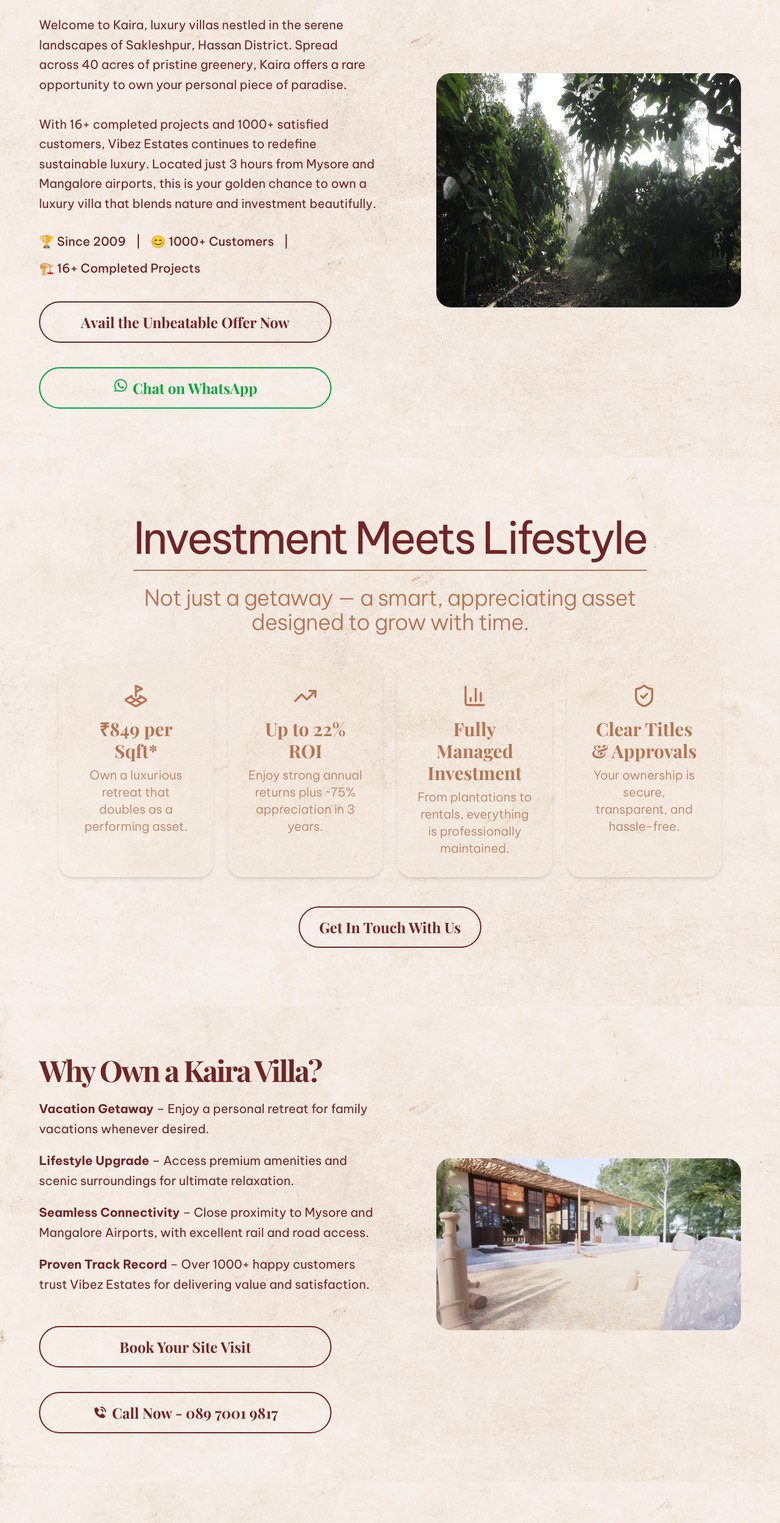
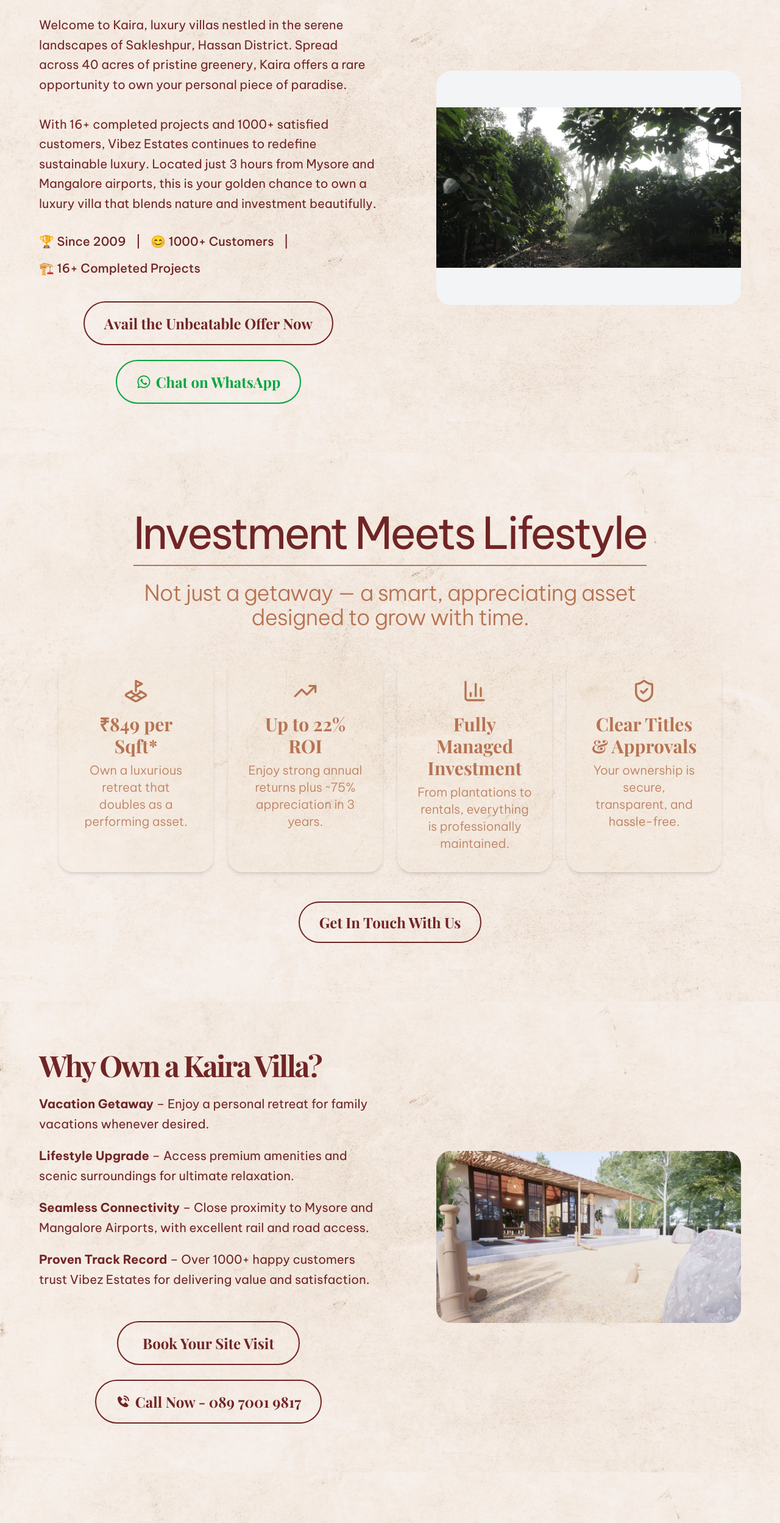
Before and after one commit to abhimanyu-web/kaira-v2, a React (Vite) app: page / in a window 1280 px wide. Shown: the part 1567-4064 px from the top of the page at 61% size. Built offline with nearby package versions, Linux system fonts and the light colour scheme; a web font is replaced by a local one.

Commit message:
fixed errors of buttons and images

```diff
--- a/src/components/Welcome.jsx
+++ b/src/components/Welcome.jsx
@@ -45,23 +45,25 @@
           </div>
 
           {/* CTA Button */}
-          <div className='pt-10'>
+          <div className="pt-10 flex flex-col items-center gap-6">
   <button
-              className='w-120  font-secondary font-bold text-lg sm:text-xl md:text-2xl text-brown px-8 py-4 rounded-[55px] border-2 border-brown hover:bg-brown hover:text-[#F5EDD9] transition duration-300 cursor-pointer'
-              onClick={() => setIsFormOpen(true)}>
+    className="font-secondary font-bold text-lg sm:text-xl md:text-2xl text-brown px-8 py-4 rounded-[55px] border-2 border-brown hover:bg-brown hover:text-[#F5EDD9] transition duration-300 cursor-pointer w-auto min-w-[220px] sm:min-w-[260px] md:min-w-[300px] h-14 sm:h-16 md:h-18"
+    onClick={() => setIsFormOpen(true)}
+  >
     Avail the Unbeatable Offer Now
   </button>
+
   <a
     href="https://wa.me/15551234567"
     target="_blank"
     rel="noopener noreferrer"
-              className="justify-center  w-120 mt-10 flex  gap-2 font-secondary font-bold sm:text-xl md:text-2xl text-green-600 px-8 py-4 rounded-[55px] border-2 border-green-600 hover:bg-green-600 hover:text-white transition duration-300 cursor-pointer"
+    className="flex items-center justify-center gap-2 font-secondary font-bold text-lg sm:text-xl md:text-2xl text-green-600 px-8 py-4 rounded-[55px] border-2 border-green-600 hover:bg-green-600 hover:text-white transition duration-300 cursor-pointer w-auto min-w-[220px] sm:min-w-[260px] md:min-w-[300px] h-14 sm:h-16 md:h-18"
   >
     <FaWhatsapp className="text-2xl" />
     Chat on WhatsApp
   </a>
+</div>
 
-          </div>
 
           {/* Popup Form */}
           {isFormOpen && (
@@ -73,13 +75,16 @@
         </div>
 
         {/* Right Image */}
-        <div className='w-full md:w-1/2 flex justify-center md:justify-end'>
+        <div className="w-full md:w-1/2 flex justify-center md:justify-end">
+  <div className="w-full max-w-md sm:max-w-lg md:max-w-[90%] h-96 rounded-3xl overflow-hidden bg-gray-100">
     <img
       src={coffeeplantaions}
-            alt='coffee-plantations'
-            className='w-full max-w-md sm:max-w-lg md:max-w-[90%] h-96 rounded-3xl'
+      alt="coffee-plantations"
+      className="w-full h-full object-contain"
     />
   </div>
+</div>
+
       </div>
     </section>
   );
--- a/src/components/WhyKaira.jsx
+++ b/src/components/WhyKaira.jsx
@@ -55,22 +55,23 @@
           </div>
 
           {/* CTA Button */}
-          <div className="pt-8">
+<div className="pt-8 flex flex-col items-center gap-6">
   <button
-              className="w-120 font-secondary font-bold text-lg sm:text-xl md:text-2xl text-brown px-8 py-4 rounded-[55px] border-2 border-brown hover:bg-brown hover:text-[#F5EDD9] transition duration-300 cursor-pointer"
     onClick={() => setIsFormOpen(true)}
+    className="font-secondary font-bold text-lg sm:text-xl md:text-2xl text-brown px-8 py-4 rounded-[55px] border-2 border-brown hover:bg-brown hover:text-[#F5EDD9] transition duration-300 cursor-pointer w-auto min-w-[220px] sm:min-w-[260px] md:min-w-[300px] h-14 sm:h-16 md:h-18"
   >
     Book Your Site Visit
   </button>
+
   <a
     href="tel:+918970019817"
-              className="w-120 mt-10 flex items-center justify-center gap-2 font-secondary font-bold text-lg sm:text-xl md:text-2xl text-brown px-8 py-4 rounded-[55px] border-2 border-brown-600 hover:bg-brown hover:text-white transition duration-300 cursor-pointer"
+    className="flex items-center justify-center gap-2 font-secondary font-bold text-lg sm:text-xl md:text-2xl text-brown px-8 py-4 rounded-[55px] border-2 border-brown hover:bg-brown hover:text-white transition duration-300 cursor-pointer w-auto min-w-[220px] sm:min-w-[260px] md:min-w-[300px] h-14 sm:h-16 md:h-18"
   >
-              <BiSolidPhoneCall    className="text-2xl" />
+    <BiSolidPhoneCall className="text-2xl" />
     Call Now - 089 7001 9817
   </a>
+</div>
 
-          </div>
 
           {/* Popup Form */}
           {isFormOpen && (
--- a/src/components/awards.jsx
+++ b/src/components/awards.jsx
@@ -3,58 +3,69 @@
 import { ChevronLeft, ChevronRight } from "lucide-react";
 import bgimg from "../assets/images/experience-background.webp";
 
+// ✅ Import images directly so Vercel can bundle them
+import img01 from "../assets/images/awards/01.png";
+import img02 from "../assets/images/awards/02.png";
+import img04 from "../assets/images/awards/04.jpg";
+import img05 from "../assets/images/awards/05.jpg";
+import img06 from "../assets/images/awards/06.jpg";
+import img07 from "../assets/images/awards/07.jpg";
+import img08 from "../assets/images/awards/08.png";
+import img10 from "../assets/images/awards/10.png";
+import img11 from "../assets/images/awards/11.png";
+
 const awards = [
   {
-    image: "/src/assets/images/awards/04.jpg",
-    title: "Indira Gandhi Priyadarshini Award-2013",
+    image: img04,
+    title: "Indira Gandhi Priyadarshini Award - 2013",
     description:
       "Indira Gandhi Priyadarshini Award – 2013 was conferred in recognition of outstanding efforts in promoting rural entrepreneurship.",
   },
   {
-    image: "/src/assets/images/awards/05.jpg",
-    title: "Indira Gandhi Priyadarshini Award-2013",
+    image: img05,
+    title: "Indira Gandhi Priyadarshini Award - 2013",
     description:
       "Empowering local communities through sustainable development initiatives.",
   },
   {
-    image: "/src/assets/images/awards/02.png",
+    image: img02,
     title: "Realty Awards - 2020",
     description:
       "Honored for outstanding contribution to rural entrepreneurship and livelihood empowerment.",
   },
   {
-    image: "/src/assets/images/awards/01.png",
-    title: "7Hills -2017 Australia",
+    image: img01,
+    title: "7Hills - 2017 Australia",
     description:
       "In recognition of your outstanding contribution to making the live concert a grand success.",
   },
   {
-    image: "/src/assets/images/awards/06.jpg",
-    title: "Business Excellence&AchievemnetAward-2015",
+    image: img06,
+    title: "Business Excellence & Achievement Award - 2015",
     description:
       "Recognized for excellence in customer satisfaction in the agriculture and farming equipment sector.",
   },
   {
-    image: "/src/assets/images/awards/07.jpg",
-    title: "Best Eco-Homes -2018",
+    image: img07,
+    title: "Best Eco-Homes - 2018",
     description:
       "Anantara was recognized with the “Best Eco-Homes Project of the Year” Award for its commitment to sustainable living and eco-friendly design.",
   },
   {
-    image: "/src/assets/images/awards/08.png",
-    title: "The Business Award-2020",
+    image: img08,
+    title: "The Business Award - 2020",
     description:
       "Sirivana was recognized as the “Best Farmland Project of the Year” for its excellence in sustainable development and innovative design.",
   },
   {
-    image: "/src/assets/images/awards/10.png",
-    title: "SME Excellence Award -2015",
+    image: img10,
+    title: "SME Excellence Award - 2015",
     description:
       "In appreciation of remarkable contribution to customer satisfaction in the farming sector.",
   },
   {
-    image: "/src/assets/images/awards/11.png",
-    title: "News Kannada-Business And Leader Excellence-2022",
+    image: img11,
+    title: "News Kannada - Business And Leader Excellence - 2022",
     description:
       "Recognized for excellence in managed farmland development and sustainable practices.",
   },
@@ -68,12 +79,17 @@
     setIndex((prev) => (prev - 1 + awards.length) % awards.length);
 
   return (
-    <div className="w-full mx-auto text-center py-12" style={{
-            backgroundImage: `url(${bgimg})`,backgroundSize: "cover",
-        backgroundPosition: "center"}}>
-                    <h2 className="text-4xl sm:text-6xl md:text-7xl tracking-tighter text-brown font-primary pb-4 border-b-2 border-brown-light inline-block">
-          Our Awards
-        </h2>
+    <div
+      className="w-full mx-auto text-center py-12"
+      style={{
+        backgroundImage: `url(${bgimg})`,
+        backgroundSize: "cover",
+        backgroundPosition: "center",
+      }}
+    >
+      <h2 className="text-4xl sm:text-6xl md:text-7xl tracking-tighter text-brown font-primary pb-4 border-b-2 border-brown-light inline-block">
+        Our Awards
+      </h2>
 
       {/* Image Slider Container */}
       <div className="relative w-full h-96 overflow-hidden">
@@ -82,10 +98,10 @@
             key={awards[index].image}
             src={awards[index].image}
             alt={awards[index].title}
-            className="max-h-[95%] object-contain mx-auto"
-            initial={{ opacity: 0, scale: 1.5 }}
+            className="max-h-[95%] object-contain mx-auto rounded-3xl shadow-md"
+            initial={{ opacity: 0, scale: 1.2 }}
             animate={{ opacity: 1, scale: 1 }}
-            exit={{ opacity: 0, scale: 0.95 }}
+            exit={{ opacity: 0, scale: 0.9 }}
             transition={{ duration: 0.6 }}
           />
         </AnimatePresence>
@@ -94,14 +110,14 @@
         <button
           type="button"
           onClick={prevSlide}
-          className="absolute top-1/2 left-30 -translate-y-1/2 bg-white/80 hover:bg-white p-2 rounded-full shadow-lg z-10"
+          className="absolute top-1/2 left-5 -translate-y-1/2 bg-white/80 hover:bg-white p-2 rounded-full shadow-lg z-10"
         >
           <ChevronLeft />
         </button>
         <button
           type="button"
           onClick={nextSlide}
-          className="absolute top-1/2 right-30 -translate-y-1/2 bg-white/80 hover:bg-white p-2 rounded-full shadow-lg z-10"
+          className="absolute top-1/2 right-5 -translate-y-1/2 bg-white/80 hover:bg-white p-2 rounded-full shadow-lg z-10"
         >
           <ChevronRight />
         </button>
--- a/src/components/testimonials.jsx
+++ b/src/components/testimonials.jsx
@@ -20,7 +20,7 @@
                 backgroundImage: `url(${bgimg})`,backgroundSize: "cover",
             backgroundPosition: "center"}} >
       <div className="max-w-6xl mx-auto px-6 text-center">
-        <h2 className="text-4xl sm:text-6xl md:text-7xl tracking-tighter text-brown font-primary pb-4 border-b-2 border-brown-light inline-block">
+        <h2 className="text-4xl sm:text-4xl md:text-7xl tracking-tighter text-brown font-primary pb-4 border-b-2 border-brown-light inline-block">
           What Our Clients Say
         </h2>
 
```
Lines whose indentation alone changed are shown as unchanged.
